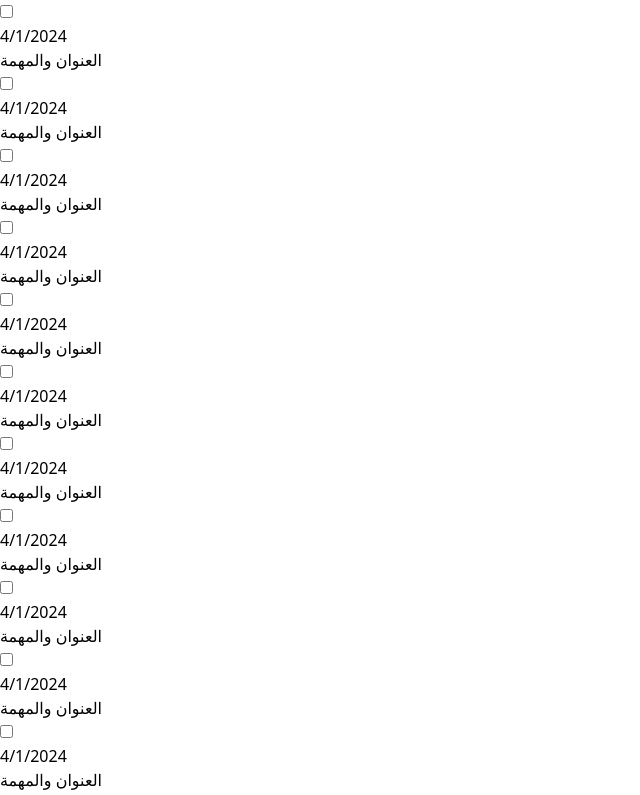
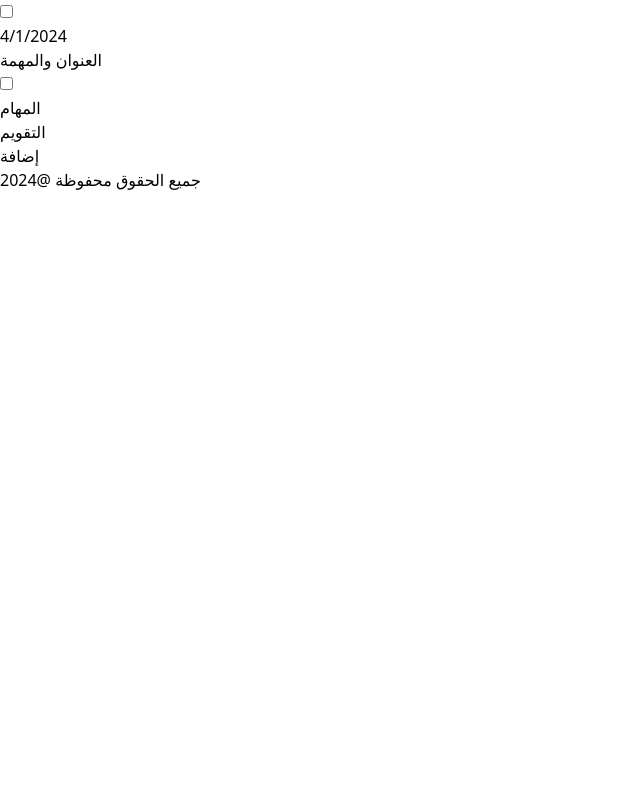
Before and after one commit to saad-als/jadwal, a React (Vite) app: page / in a window 1280 px wide. Shown: the part 600-1395 px from the top of the page, without its empty margins (0-640 px from the left). After the commit the page ends 800 px from the top, so only its background shows below. Built offline with nearby package versions, Linux system fonts and the light colour scheme.

Commit message:
Basic structure for the main board, i need to center it and add nice stryle to it

```diff
--- a/src/components/MainBoard.jsx
+++ b/src/components/MainBoard.jsx
@@ -1,27 +1,10 @@
 import TaskCard from "./TaskCard";
 export default function MainBoard() {
+
     return (
         <>
-            <div className="container h-64  overflow-auto overscroll-contain">
-                <TaskCard />
-                <TaskCard />
-                <TaskCard />
-                <TaskCard />
-                <TaskCard />
-                <TaskCard />
-                <TaskCard />
-                <TaskCard />
-                <TaskCard />
-                <TaskCard />
-                <TaskCard />
-                <TaskCard />
-                <TaskCard />
-                <TaskCard />
-                <TaskCard />
-                <TaskCard />
-                <TaskCard />
-                <TaskCard />
-                <TaskCard />
+            <div className="w-80 h-80 p-5 border overflow-auto overscroll-contain ">
+
                 <TaskCard />
                 <TaskCard />
                 <TaskCard />
```
